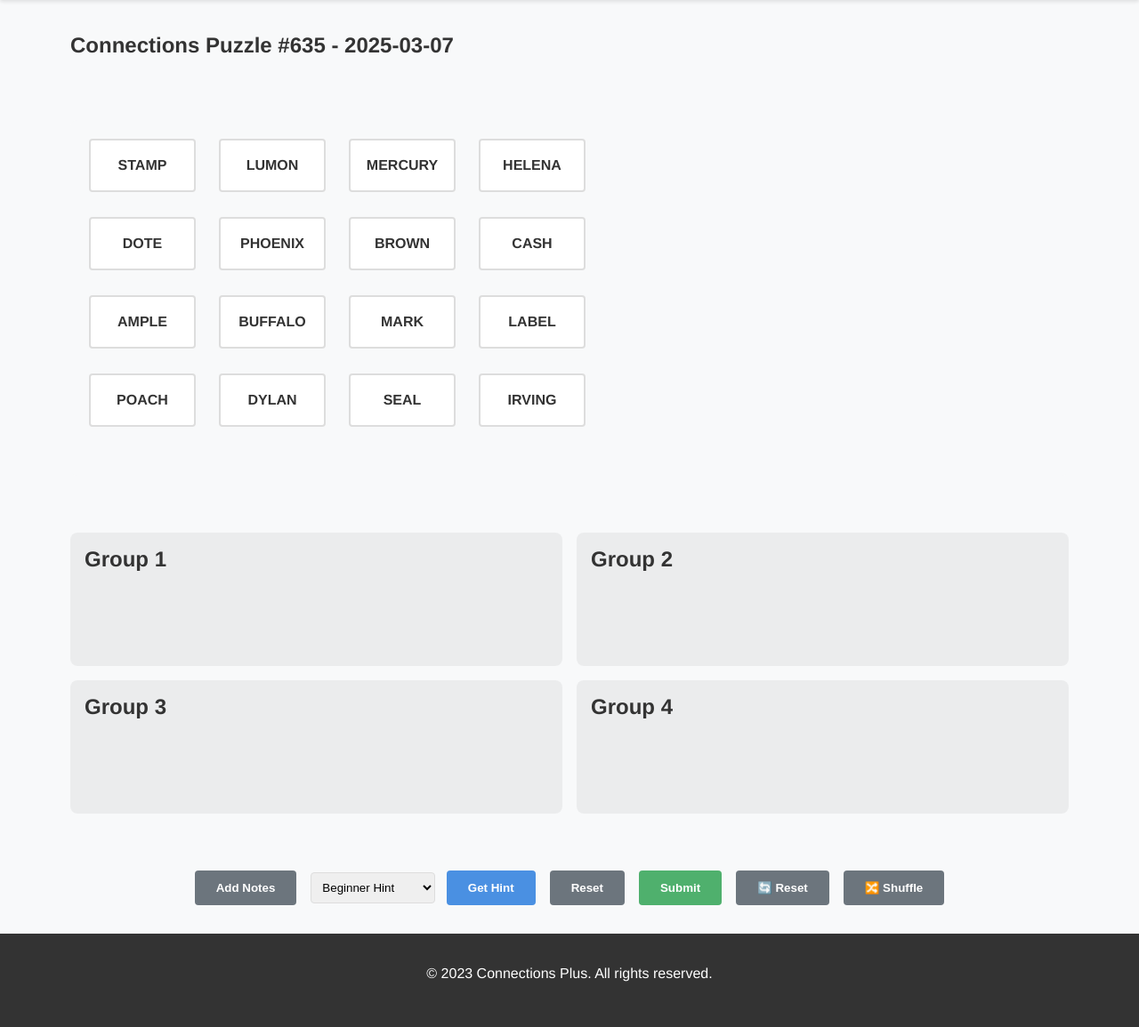
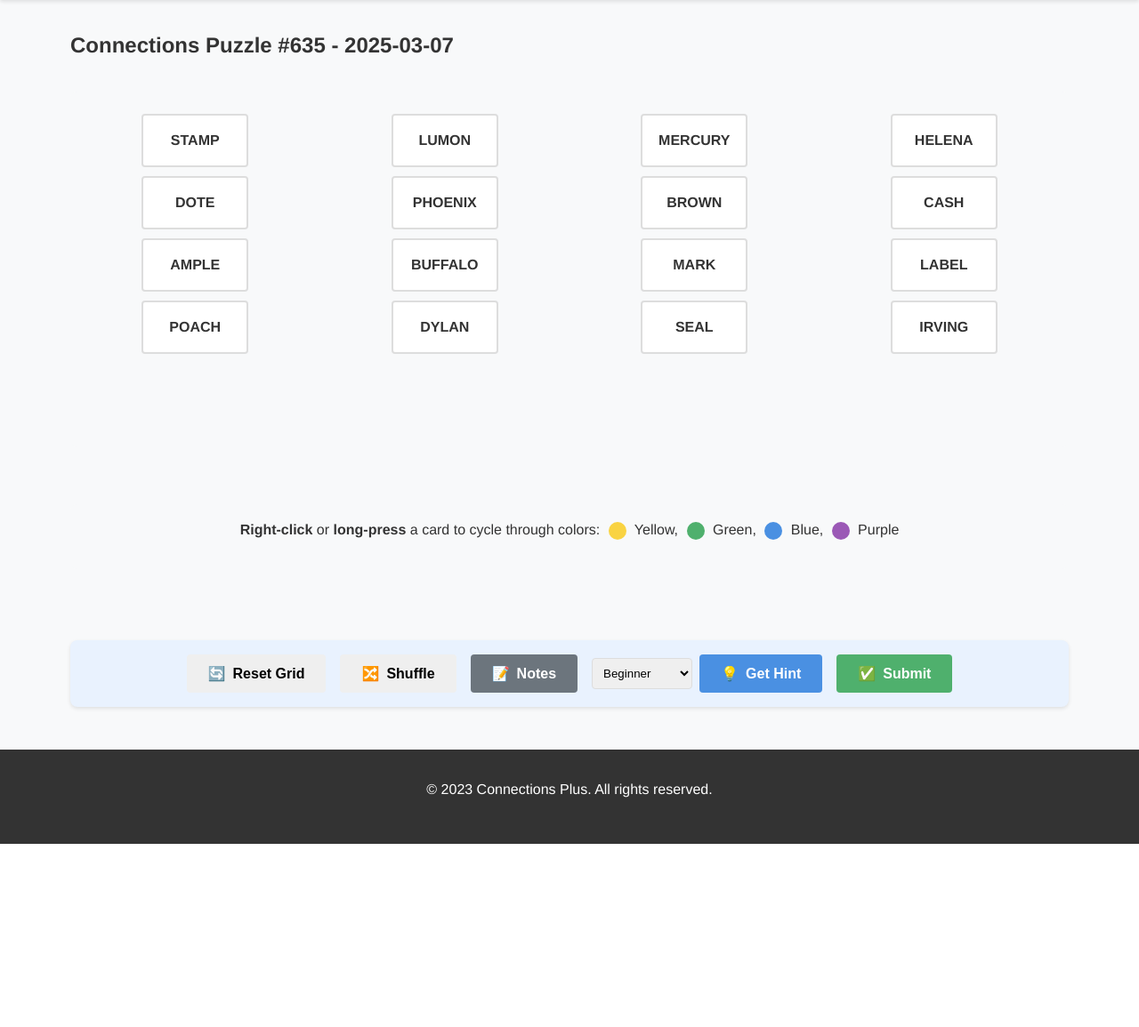
Before and after one commit to RobMulla/connections-plus, a Flask app: page /puzzle/2025-03-07 in a window 1280 px wide. Shown: the part 70-1225 px from the top of the page at 89% size. After the commit the page ends 1019 px from the top, so only its background shows below. Run offline with Flask 3, Linux system fonts and the light colour scheme.

Commit message:
Improve puzzle UI and functionality
- Fix card sizing and positioning issues
- Add color coding instructions for better usability
- Implement 4x4 grid layout for reset functionality
- Add shuffle button for randomizing card positions
- Remove drop zones in favor of color-based grouping
- Ensure card positions and colors persist on page refresh
- Improve button visibility and organization
- Optimize drag and drop performance

```diff
--- a/app/static/css/styles.css
+++ b/app/static/css/styles.css
@@ -218,12 +218,13 @@ footer {
 
 /* Puzzle board */
 .puzzle-board {
-    display: grid;
-    grid-template-columns: repeat(4, 1fr);
-    gap: 1rem;
-    margin: 2rem 0;
-    overflow: hidden;
-    touch-action: none;
+    position: relative;
+    min-height: 400px;
+    background-color: #f8f9fa;
+    border-radius: 8px;
+    padding: 1.5rem;
+    margin-bottom: 1rem;
+    overflow: visible; /* Allow cards to be visible outside the board */
 }
 
 /* Fixed card size styles */
@@ -231,19 +232,14 @@ footer {
     background-color: white;
     border: 2px solid var(--border);
     border-radius: 4px;
-    padding: 0; /* Remove padding to ensure consistent size */
     text-align: center;
     font-weight: 600;
     cursor: move;
     user-select: none;
 
-    /* Fixed dimensions - no flexibility */
-    width: 120px !important; /* Force fixed width */
-    height: 60px !important; /* Force fixed height */
-    min-width: 120px !important;
-    min-height: 60px !important;
-    max-width: 120px !important;
-    max-height: 60px !important;
+    /* Fixed dimensions */
+    width: 120px !important;
+    height: 60px !important;
 
     /* Center text */
     display: flex !important;
@@ -252,18 +248,13 @@ footer {
 
     /* Prevent text overflow */
     overflow: hidden;
-    white-space: nowrap;
     text-overflow: ellipsis;
 
     /* Ensure consistent box model */
     box-sizing: border-box !important;
 
-    /* Smooth transitions for hover/active states */
-    transition: box-shadow 0.2s, transform 0.1s;
-
-    /* GPU acceleration */
-    transform: translate3d(0, 0, 0);
-    will-change: transform;
+    /* Smooth transitions */
+    transition: box-shadow 0.2s, transform 0.1s, background-color 0.3s;
 
     /* Prevent text selection */
     -webkit-user-select: none;
@@ -275,14 +266,25 @@ footer {
     margin: 5px !important;
 }
 
-/* Ensure cards in drop zones maintain their size */
-.drop-zone .word-card {
-    position: relative !important;
-    left: 0 !important;
-    top: 0 !important;
-    margin: 5px !important;
-    /* Reset any transforms */
-    transform: none !important;
+/* Color coding styles */
+.word-card.yellow {
+    border-color: var(--yellow);
+    background-color: rgba(249, 211, 66, 0.2);
+}
+
+.word-card.green {
+    border-color: var(--green);
+    background-color: rgba(79, 176, 109, 0.2);
+}
+
+.word-card.blue {
+    border-color: var(--blue);
+    background-color: rgba(74, 144, 226, 0.2);
+}
+
+.word-card.purple {
+    border-color: var(--purple);
+    background-color: rgba(155, 89, 182, 0.2);
 }
 
 /* Improve the tools section for buttons */
@@ -290,33 +292,101 @@ footer {
     display: flex;
     flex-wrap: wrap;
     gap: 1rem;
-    margin-top: 2rem;
+    margin: 1rem 0;
     justify-content: center;
+    background-color: #e9f2fe;
+    padding: 1rem;
+    border-radius: 8px;
+    box-shadow: 0 2px 4px rgba(0, 0, 0, 0.1);
 }
 
-/* Style for the new buttons */
-.btn-reset, .btn-shuffle {
-    background-color: var(--secondary);
-    color: white;
+/* Style for buttons */
+.btn {
     padding: 0.75rem 1.5rem;
     border-radius: 4px;
     cursor: pointer;
     font-weight: 600;
     border: none;
     transition: background-color 0.3s;
+    display: flex;
+    align-items: center;
+    gap: 0.5rem;
+    font-size: 1rem;
 }
 
-.btn-reset:hover, .btn-shuffle:hover {
-    background-color: #5a6268;
+.btn-primary {
+    background-color: var(--primary);
+    color: white;
+}
+
+.btn-secondary {
+    background-color: var(--secondary);
+    color: white;
+}
+
+.btn-success {
+    background-color: var(--success);
+    color: white;
 }
 
 /* Add icons to buttons */
 .btn-reset::before {
-    content: "🔄 ";
+    content: "🔄";
 }
 
 .btn-shuffle::before {
-    content: "🔀 ";
+    content: "🔀";
+}
+
+.btn-hint::before {
+    content: "💡";
+}
+
+.btn-note::before {
+    content: "📝";
+}
+
+.btn-submit::before {
+    content: "✅";
+}
+
+/* Color coding instructions */
+.color-instructions {
+    background-color: #f8f9fa;
+    padding: 1rem;
+    border-radius: 8px;
+    margin: 1rem 0;
+    text-align: center;
+}
+
+.color-sample {
+    display: inline-block;
+    width: 20px;
+    height: 20px;
+    border-radius: 50%;
+    margin: 0 5px;
+    vertical-align: middle;
+}
+
+.color-yellow {
+    background-color: var(--yellow);
+}
+
+.color-green {
+    background-color: var(--green);
+}
+
+.color-blue {
+    background-color: var(--blue);
+}
+
+.color-purple {
+    background-color: var(--purple);
+}
+
+/* Remove drop zones - we won't use them anymore */
+.drop-zones {
+    display: none;
 }
 
 /* Responsive design */
--- a/app/static/js/main.js
+++ b/app/static/js/main.js
@@ -1,15 +1,21 @@
 document.addEventListener('DOMContentLoaded', function() {
     // Initialize drag and drop functionality if we're on a puzzle page
     if (document.querySelector('.puzzle-board')) {
+        // Add color coding instructions
+        addColorInstructions();
+
+        // Initialize functionality
         initDragAndDrop();
         initNoteTaking();
         initHintSystem();
 
-        // Load saved state if available
-        loadSavedState();
+        // Add buttons
+        addControlButtons();
 
-        // Add reset and shuffle buttons to the tools section
-        addResetAndShuffleButtons();
+        // Load saved state if available, otherwise arrange in grid
+        if (!loadSavedState()) {
+            arrangeCardsInGrid();
+        }
     }
 });
 
@@ -251,7 +257,52 @@ function handleRightClick(e) {
     saveCurrentState();
 }
 
-// Save the current state of the puzzle
+// Function to load saved state
+function loadSavedState() {
+    const savedState = localStorage.getItem('puzzleState');
+    if (!savedState) return false;
+
+    try {
+        const state = JSON.parse(savedState);
+        const puzzleBoard = document.querySelector('.puzzle-board');
+
+        // Process each card in the saved state
+        state.cards.forEach(cardState => {
+            const card = document.getElementById(cardState.id);
+            if (!card) return;
+
+            // Set position if available
+            if (cardState.position && cardState.position.left && cardState.position.top) {
+                card.style.position = 'absolute';
+                card.style.left = cardState.position.left;
+                card.style.top = cardState.position.top;
+                puzzleBoard.appendChild(card);
+            }
+
+            // Set color if available
+            if (cardState.color) {
+                const colors = ['yellow', 'green', 'blue', 'purple'];
+                colors.forEach(color => {
+                    card.classList.remove(color);
+                });
+                card.classList.add(cardState.color);
+            }
+        });
+
+        // Also load notes if available
+        const savedNote = localStorage.getItem('puzzleNote');
+        if (savedNote && document.getElementById('note-text')) {
+            document.getElementById('note-text').value = savedNote;
+        }
+
+        return true; // Successfully loaded state
+    } catch (error) {
+        console.error('Error loading saved state:', error);
+        return false; // Failed to load state
+    }
+}
+
+// Function to save the current state
 function saveCurrentState() {
     const state = {
         cards: []
@@ -277,63 +328,11 @@ function saveCurrentState() {
             }
         }
 
-        // Check if card is in a drop zone
-        if (card.parentElement.classList.contains('drop-zone')) {
-            cardState.dropZone = card.parentElement.id;
-        }
-
         state.cards.push(cardState);
     });
 
-    // Save to localStorage for now
+    // Save to localStorage
     localStorage.setItem('puzzleState', JSON.stringify(state));
-
-    // In a real app, we would send this to the server
-    // fetch('/api/save_progress', {
-    //     method: 'POST',
-    //     headers: {
-    //         'Content-Type': 'application/json'
-    //     },
-    //     body: JSON.stringify(state)
-    // });
-}
-
-// Load saved state
-function loadSavedState() {
-    const savedState = localStorage.getItem('puzzleState');
-    if (!savedState) return;
-
-    const state = JSON.parse(savedState);
-
-    state.cards.forEach(cardState => {
-        const card = document.getElementById(cardState.id);
-        if (!card) return;
-
-        // Set position
-        if (cardState.position.left && cardState.position.top) {
-            card.style.position = 'absolute';
-            card.style.left = cardState.position.left;
-            card.style.top = cardState.position.top;
-            document.querySelector('.puzzle-board').appendChild(card);
-        }
-
-        // Set color
-        if (cardState.color) {
-            const colors = ['yellow', 'green', 'blue', 'purple'];
-            colors.forEach(color => {
-                card.classList.remove(color);
-            });
-            card.classList.add(cardState.color);
-        }
-
-        // Move to drop zone if needed
-        if (cardState.dropZone) {
-            const dropZone = document.getElementById(cardState.dropZone);
-            if (dropZone) {
-                dropZone.appendChild(card);
-            }
-        }
-    });
 }
 
 // Initialize note-taking functionality
@@ -393,16 +392,51 @@ function initHintSystem() {
     });
 }
 
-// Function to add reset and shuffle buttons
-function addResetAndShuffleButtons() {
-    const toolsSection = document.querySelector('.tools');
+// Function to add color coding instructions
+function addColorInstructions() {
+    const puzzleContainer = document.querySelector('.puzzle-container');
+    const puzzleBoard = document.querySelector('.puzzle-board');
 
-    // Create reset button
+    const instructions = document.createElement('div');
+    instructions.className = 'color-instructions';
+    instructions.innerHTML = `
+        <p><strong>Right-click</strong> or <strong>long-press</strong> a card to cycle through colors:
+        <span class="color-sample color-yellow"></span> Yellow,
+        <span class="color-sample color-green"></span> Green,
+        <span class="color-sample color-blue"></span> Blue,
+        <span class="color-sample color-purple"></span> Purple
+        </p>
+    `;
+
+    puzzleContainer.insertBefore(instructions, puzzleBoard.nextSibling);
+}
+
+// Function to add control buttons
+function addControlButtons() {
+    // Remove existing drop zones
+    const dropZones = document.querySelector('.drop-zones');
+    if (dropZones) {
+        dropZones.remove();
+    }
+
+    // Create or get tools section
+    let toolsSection = document.querySelector('.tools');
+    if (!toolsSection) {
+        toolsSection = document.createElement('div');
+        toolsSection.className = 'tools';
+        const puzzleContainer = document.querySelector('.puzzle-container');
+        puzzleContainer.appendChild(toolsSection);
+    } else {
+        // Clear existing tools
+        toolsSection.innerHTML = '';
+    }
+
+    // Create reset button (4x4 grid)
     const resetButton = document.createElement('button');
     resetButton.id = 'reset-button';
     resetButton.className = 'btn btn-reset';
-    resetButton.textContent = 'Reset';
-    resetButton.addEventListener('click', resetPuzzle);
+    resetButton.textContent = 'Reset Grid';
+    resetButton.addEventListener('click', arrangeCardsInGrid);
 
     // Create shuffle button
     const shuffleButton = document.createElement('button');
@@ -411,76 +445,201 @@ function addResetAndShuffleButtons() {
     shuffleButton.textContent = 'Shuffle';
     shuffleButton.addEventListener('click', shuffleCards);
 
+    // Create note button
+    const noteButton = document.createElement('button');
+    noteButton.id = 'note-button';
+    noteButton.className = 'btn btn-note btn-secondary';
+    noteButton.textContent = 'Notes';
+    noteButton.addEventListener('click', function() {
+        const noteContainer = document.getElementById('note-container');
+        if (noteContainer) {
+            noteContainer.classList.toggle('hidden');
+
+            // Load saved note
+            const savedNote = localStorage.getItem('puzzleNote');
+            if (savedNote) {
+                document.getElementById('note-text').value = savedNote;
+            }
+        }
+    });
+
+    // Create hint button and dropdown
+    const hintContainer = document.createElement('div');
+    hintContainer.style.display = 'flex';
+    hintContainer.style.alignItems = 'center';
+
+    const hintSelect = document.createElement('select');
+    hintSelect.id = 'hint-level';
+    hintSelect.className = 'form-select';
+    hintSelect.innerHTML = `
+        <option value="beginner">Beginner</option>
+        <option value="intermediate">Intermediate</option>
+        <option value="advanced">Advanced</option>
+    `;
+
+    const hintButton = document.createElement('button');
+    hintButton.id = 'hint-button';
+    hintButton.className = 'btn btn-hint btn-primary';
+    hintButton.textContent = 'Get Hint';
+    hintButton.addEventListener('click', function() {
+        const level = document.getElementById('hint-level').value;
+        const puzzleDate = document.querySelector('.puzzle-board').dataset.date;
+
+        fetch(`/api/hint/${puzzleDate}`, {
+            method: 'POST',
+            headers: {
+                'Content-Type': 'application/json'
+            },
+            body: JSON.stringify({ level })
+        })
+        .then(response => response.json())
+        .then(data => {
+            const hintDisplay = document.getElementById('hint-display');
+            if (hintDisplay) {
+                hintDisplay.textContent = data.hint;
+                hintDisplay.classList.remove('hidden');
+            }
+        })
+        .catch(error => {
+            console.error('Error fetching hint:', error);
+        });
+    });
+
+    hintContainer.appendChild(hintSelect);
+    hintContainer.appendChild(hintButton);
+
+    // Create submit button
+    const submitButton = document.createElement('button');
+    submitButton.id = 'submit-button';
+    submitButton.className = 'btn btn-submit btn-success';
+    submitButton.textContent = 'Submit';
+    submitButton.addEventListener('click', prepareSubmission);
+
     // Add buttons to tools section
     toolsSection.appendChild(resetButton);
     toolsSection.appendChild(shuffleButton);
+    toolsSection.appendChild(noteButton);
+    toolsSection.appendChild(hintContainer);
+    toolsSection.appendChild(submitButton);
 }
 
-// Function to reset the puzzle
-function resetPuzzle() {
-    if (confirm('Are you sure you want to reset the puzzle? This will clear your progress.')) {
-        // Clear local storage
-        localStorage.removeItem('puzzleState');
-        localStorage.removeItem('puzzleNote');
-
-        // Reload the page
-        location.reload();
-    }
-}
-
-// Function to shuffle the cards
-function shuffleCards() {
+// Function to arrange cards in a 4x4 grid
+function arrangeCardsInGrid() {
     const puzzleBoard = document.querySelector('.puzzle-board');
     const wordCards = document.querySelectorAll('.word-card');
 
-    // Remove all cards from drop zones and place them back on the board
+    // Remove all cards from any containers and place them on the board
     wordCards.forEach(card => {
         // Reset position and styling
         card.style.position = 'absolute';
-
-        // Remove color classes
-        card.classList.remove('yellow', 'green', 'blue', 'purple');
-
-        // Add to puzzle board
         puzzleBoard.appendChild(card);
     });
 
     // Get board dimensions
     const boardRect = puzzleBoard.getBoundingClientRect();
     const boardWidth = boardRect.width;
-    const boardHeight = boardRect.height;
 
-    // Calculate grid positions
+    // Calculate card dimensions including margin
     const cardWidth = 130; // Card width + margin
     const cardHeight = 70; // Card height + margin
-    const cols = Math.floor(boardWidth / cardWidth);
-    const rows = Math.ceil(wordCards.length / cols);
 
-    // Create array of positions
+    // Calculate grid positions (4x4 grid)
     const positions = [];
-    for (let row = 0; row < rows; row++) {
-        for (let col = 0; col < cols; col++) {
-            if (positions.length < wordCards.length) {
-                positions.push({
-                    left: col * cardWidth + 10,
-                    top: row * cardHeight + 10
-                });
-            }
+    for (let row = 0; row < 4; row++) {
+        for (let col = 0; col < 4; col++) {
+            // Calculate position with even spacing
+            const x = (boardWidth / 4) * col + (boardWidth / 8) - (cardWidth / 2);
+            const y = row * cardHeight + 20;
+
+            positions.push({ left: x, top: y });
         }
-    }
-
-    // Shuffle positions
-    for (let i = positions.length - 1; i > 0; i--) {
-        const j = Math.floor(Math.random() * (i + 1));
-        [positions[i], positions[j]] = [positions[j], positions[i]];
     }
 
     // Position cards
     wordCards.forEach((card, index) => {
-        card.style.left = `${positions[index].left}px`;
-        card.style.top = `${positions[index].top}px`;
+        if (index < positions.length) {
+            card.style.left = `${positions[index].left}px`;
+            card.style.top = `${positions[index].top}px`;
+        }
     });
 
     // Save the new state
     saveCurrentState();
 }
+
+// Function to shuffle cards randomly
+function shuffleCards() {
+    const puzzleBoard = document.querySelector('.puzzle-board');
+    const wordCards = document.querySelectorAll('.word-card');
+
+    // Get board dimensions
+    const boardRect = puzzleBoard.getBoundingClientRect();
+    const boardWidth = boardRect.width;
+    const boardHeight = boardRect.height;
+
+    // Calculate usable area (leaving margin)
+    const usableWidth = boardWidth - 140;
+    const usableHeight = boardHeight - 80;
+
+    // Shuffle cards to random positions
+    wordCards.forEach(card => {
+        // Reset position and styling
+        card.style.position = 'absolute';
+
+        // Random position within usable area
+        const x = Math.random() * usableWidth + 10;
+        const y = Math.random() * usableHeight + 10;
+
+        card.style.left = `${x}px`;
+        card.style.top = `${y}px`;
+
+        // Ensure card is on the board
+        puzzleBoard.appendChild(card);
+    });
+
+    // Save the new state
+    saveCurrentState();
+}
+
+// Function to prepare submission
+function prepareSubmission() {
+    // Group cards by color
+    const yellowCards = Array.from(document.querySelectorAll('.word-card.yellow')).map(card => card.textContent.trim());
+    const greenCards = Array.from(document.querySelectorAll('.word-card.green')).map(card => card.textContent.trim());
+    const blueCards = Array.from(document.querySelectorAll('.word-card.blue')).map(card => card.textContent.trim());
+    const purpleCards = Array.from(document.querySelectorAll('.word-card.purple')).map(card => card.textContent.trim());
+
+    // Check if we have exactly 4 cards in each group
+    const isValid = [yellowCards, greenCards, blueCards, purpleCards].every(group => group.length === 4);
+
+    if (!isValid) {
+        alert('Please assign all 16 cards to groups with exactly 4 cards in each color group.');
+        return;
+    }
+
+    // Prepare submission data
+    const submission = [yellowCards, greenCards, blueCards, purpleCards];
+
+    // Get puzzle date
+    const puzzleDate = document.querySelector('.puzzle-board').dataset.date;
+
+    // Submit to server
+    fetch(`/api/submit/${puzzleDate}`, {
+        method: 'POST',
+        headers: {
+            'Content-Type': 'application/json'
+        },
+        body: JSON.stringify({ submission })
+    })
+    .then(response => response.json())
+    .then(data => {
+        if (data.correct) {
+            alert('Congratulations! Your answer is correct!');
+        } else {
+            alert('Sorry, that\'s not correct. Try again!');
+        }
+    })
+    .catch(error => {
+        console.error('Error submitting answer:', error);
+    });
+}
--- a/templates/puzzle.html
+++ b/templates/puzzle.html
@@ -137,45 +137,15 @@
     <div class="puzzle-container">
         <div class="puzzle-header">
             <div class="puzzle-title">{{ puzzle.title }} - {{ puzzle.date }}</div>
-            <div class="puzzle-difficulty difficulty-{{ puzzle.difficulty }}">{{ puzzle.difficulty|title }}</div>
         </div>
 
         <div class="puzzle-board" data-date="{{ puzzle.date }}">
-            <div class="word-grid">
-                {% for word in puzzle.words %}
-                <div class="word-card" id="word-{{ loop.index }}">{{ word }}</div>
-                {% endfor %}
-            </div>
+            {% for word in puzzle.words %}
+            <div class="word-card" id="word-{{ loop.index }}">{{ word }}</div>
+            {% endfor %}
         </div>
 
-        <div class="drop-zones">
-            <div class="drop-zone" id="drop-zone-1">
-                <h3>Group 1</h3>
-            </div>
-            <div class="drop-zone" id="drop-zone-2">
-                <h3>Group 2</h3>
-            </div>
-            <div class="drop-zone" id="drop-zone-3">
-                <h3>Group 3</h3>
-            </div>
-            <div class="drop-zone" id="drop-zone-4">
-                <h3>Group 4</h3>
-            </div>
-        </div>
-
-        <div class="tools">
-            <button id="note-button" class="btn btn-secondary">Add Notes</button>
-            <div>
-                <select id="hint-level" class="form-select">
-                    <option value="beginner">Beginner Hint</option>
-                    <option value="intermediate">Intermediate Hint</option>
-                    <option value="advanced">Advanced Hint</option>
-                </select>
-                <button id="hint-button" class="btn btn-primary">Get Hint</button>
-            </div>
-            <button id="reset-button" class="btn btn-secondary">Reset</button>
-            <button id="submit-button" class="btn btn-success">Submit</button>
-        </div>
+        <!-- Tools section will be added by JavaScript -->
 
         <div id="note-container" class="note-container hidden">
             <textarea id="note-text" placeholder="Add your notes here..."></textarea>
@@ -183,14 +153,6 @@
         </div>
 
         <div id="hint-display" class="hint-display hidden"></div>
-
-        <div id="submission-panel" class="submission-panel hidden">
-            <h3>Submit Your Answer</h3>
-            <p>Drag your groups into the correct order before submitting.</p>
-            <div id="submission-groups"></div>
-            <button id="confirm-submit" class="btn btn-success">Confirm Submission</button>
-            <button id="cancel-submit" class="btn btn-secondary">Cancel</button>
-        </div>
     </div>
 </div>
 {% endblock %}
```
